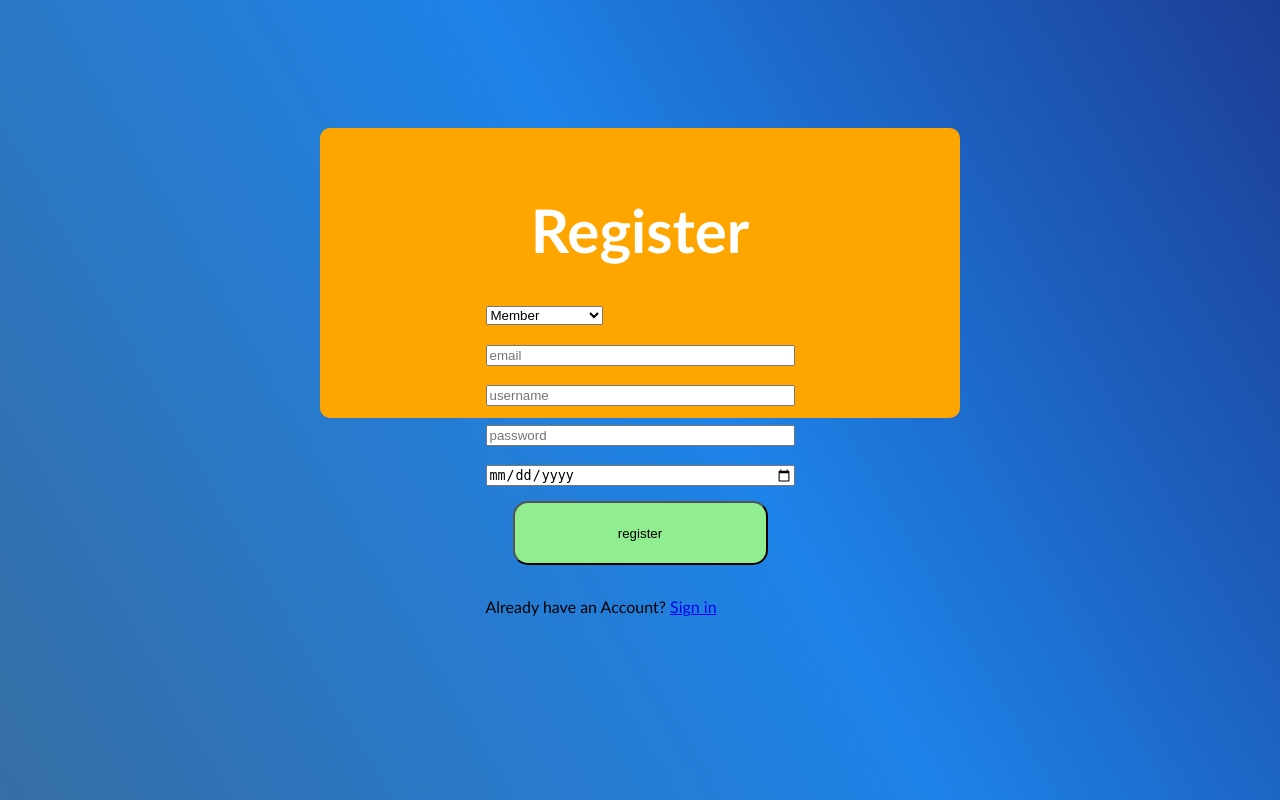
After one commit to KennyRizky/TubesMIBD-PBW, a PHP site: template view/register.php in a window 1280 px wide. The commit adds this page. Run offline with PHP 8.4, Linux system fonts and the light colour scheme; the template is opened without the code that fills it, so the values that code supplies are empty.

Commit message:
DB + halaman sign in & register
yang kurang tinggal validasi email blum nemu caranya

```diff
--- a/controller/indexController.php
+++ b/controller/indexController.php
@@ -16,6 +16,8 @@ class IndexController{
     public function view_company_profile(){
         return View::createView('companyprofile.php',[]);
     }
+
+
 }
 
 
--- a/router.php
+++ b/router.php
@@ -19,6 +19,11 @@
                 $indexCtrl = new signInController();
                 echo $indexCtrl->view_signIn();
                 break;
+            case $baseURL.'/register';
+                require_once "controller/registerController.php";
+                $indexCtrl = new registerController();
+                echo $indexCtrl->view_register();
+                break;
             default:
                 echo '404 Not Found';
                 break;
--- a/view/css/style.css
+++ b/view/css/style.css
@@ -235,12 +235,47 @@ body{
 
 /*SignIn*/
 
-#checker1, #checker2{
+#checker1, #checker2, #checker0{
     display:none;
     height:20px;
     width:20px;
     margin-left:5px;
 }
 .JudulForm{
+    display: grid;
     justify-content: center;
+    color: white;
+    font-size: 60px;
 }
+
+#kotakForm{
+    display: grid;
+    justify-content: center;
+    background-color: orange;
+    width: 50%;
+    height: 25%;
+    margin-left: 25%;
+    margin-top: 10%;
+    padding-top: 2%;
+    padding-bottom: 5%;
+    border-radius: 10px;
+}
+#formSignIn{
+    display: grid;
+   justify-content: center;
+}
+
+#butSignIn{
+    width: 255px;
+    height: 64px;
+    border-radius: 15px;
+    margin-top: 15px;
+    background-color: lightgreen;
+}
+#uName{
+    width: 309px;
+}
+#role{
+    width: 117px;
+    margin-bottom: 20px;
+}
--- a/view/js/script.js
+++ b/view/js/script.js
@@ -34,3 +34,16 @@ function vPass(){
     document.getElementById('checker2').style.display = "none";
     }
 }
+
+function vEmail(){
+    let valueEmail = document.getElementById('email');
+    let mailFormat = /^w+([.-]?w+)*@w+([.-]?w+)*(.w{2,3})+$/;
+    if(valueEmail.value.match(mailFormat)){
+        document.getElementById('checker0').style.display = "inline";
+        console.log('email benar');
+    }
+    else{
+        document.getElementById('checker0').style.display = "none";
+        console.log('email salah');
+    }
+}
--- /dev/null
+++ b/view/register.php
@@ -0,0 +1,26 @@
+<head>
+    <script src="view/js/script.js" defer ></script>
+	<link rel="stylesheet" href="view/css/style.css">
+</head>
+
+<body>
+    <div id="kotakForm">
+        <h1 class="JudulForm">Register</h1>
+        <form action="">
+        <div id= "formSignIn">
+            <select name="role" id="role">
+                <option value ="member">Member</option>
+                <option value ="teacher">Teacher</option>
+            </select>
+            <input type="text" id="email" name="email" onkeyup="vEmail()" placeholder="email"><img src="css/checker.png" id="checker0"><br>
+            <input type="text" id="uName" name="username" onkeyup="vUser()" placeholder="username"><img src="css/checker.png" id="checker1"><br>
+            <input type="password" id="pass" name="password" onkeyup="vPass()" placeholder="password"><img src="css/checker.png" id="checker2"><br>
+            <input type="date" id="birthDate", name="birthDate">
+        </div>
+        <div id ="startBtn">
+            <input type="submit" value="register" id="butSignIn">
+        </div>
+        </form>
+        <p>Already have an Account? <a href="signin">Sign in</a></p>
+    </div>
+</body>
```
Also changed, not shown: controller/registerController.php (renamed from controller/services/view.php, +13 -15 lines), data base online course.sql (+44 -19 lines), signin.php (deleted, +0 -21 lines), view/signin.php (added, +20 -0 lines).
